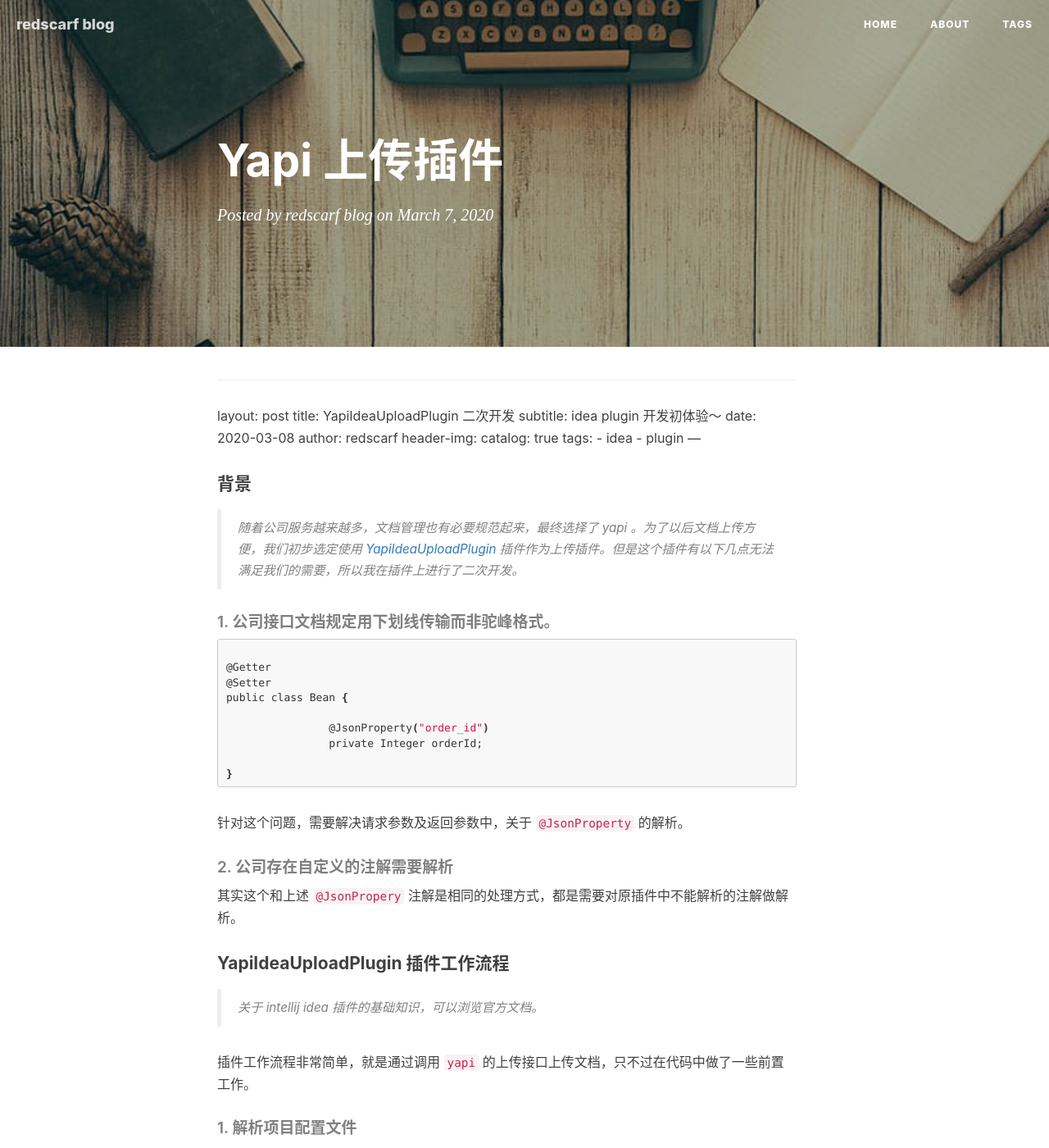
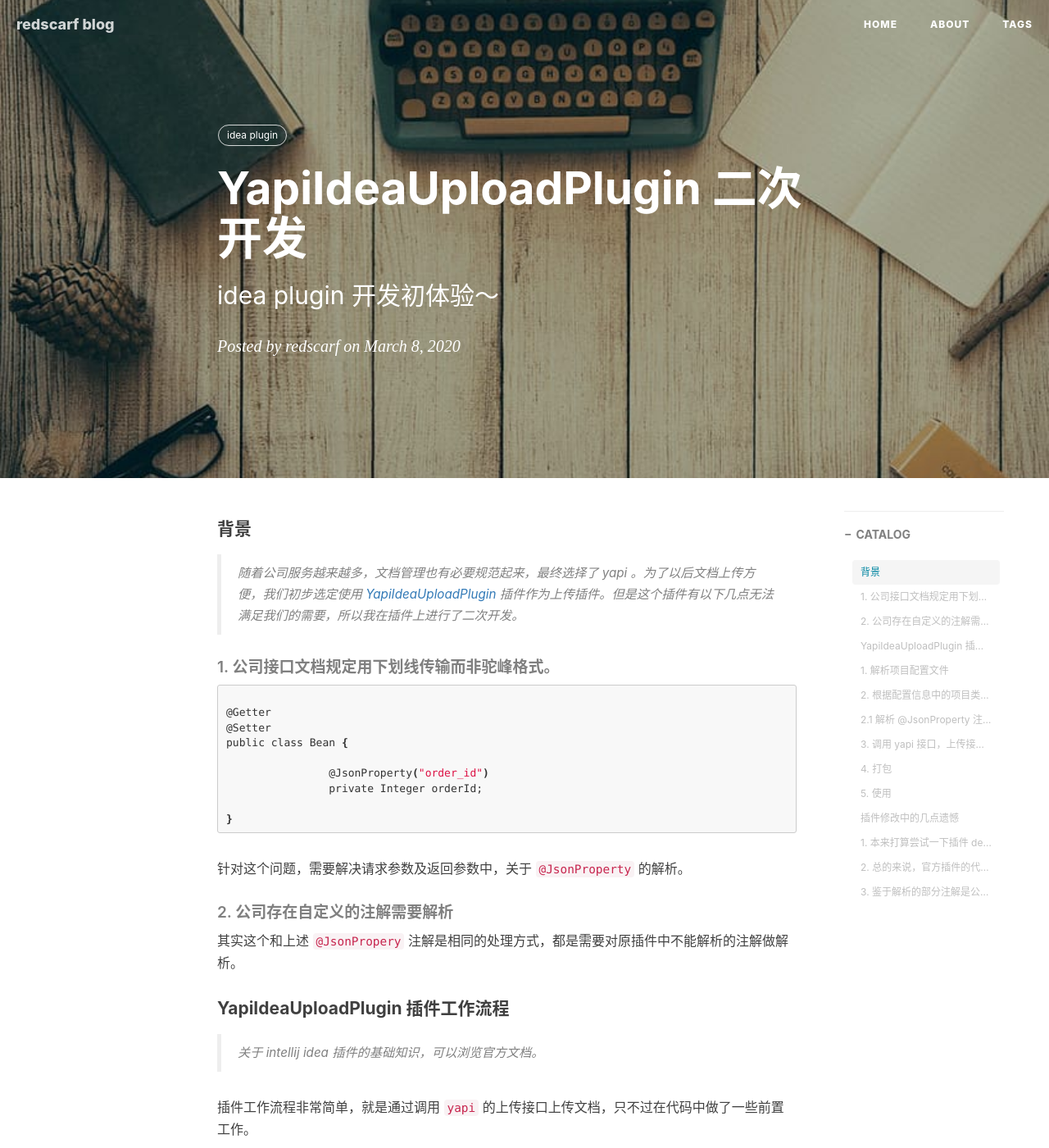
Before and after one commit to Jin-H/Jin-H.github.io, a Jekyll site: the page built from _posts/2020-03-07-yapi 上传插件.md, in a window 1280 px wide and 1400 px high. Shown: the whole window at 82% size. Built offline with Jekyll 4.4.1, drawn with Linux system fonts in a browser that asks for light colours; nearby versions of some CDN libraries; our own code applies the rules of GitHub Pages for plain Markdown files; comment, search, counter and statistics services are not loaded.

```diff
--- a/_posts/2020-03-07-yapi 上传插件.md
+++ b/_posts/2020-03-07-yapi 上传插件.md
@@ -1,4 +1,3 @@
-
 ---
 layout: post
 title:      YapiIdeaUploadPlugin 二次开发
@@ -8,8 +7,7 @@ author:     redscarf
 header-img:
 catalog:    true
 tags:
-    - idea
-    - plugin
+    - idea plugin
 ---
 
 ####  背景
```
